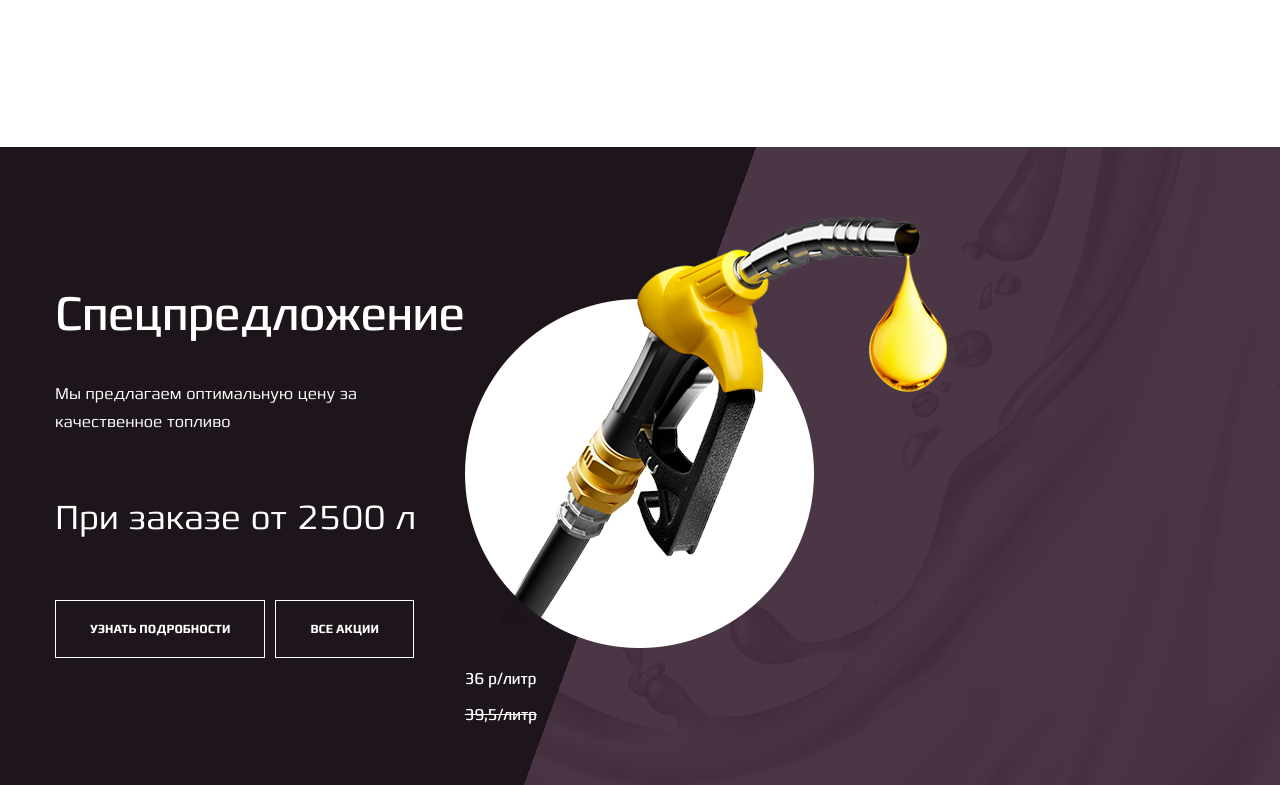
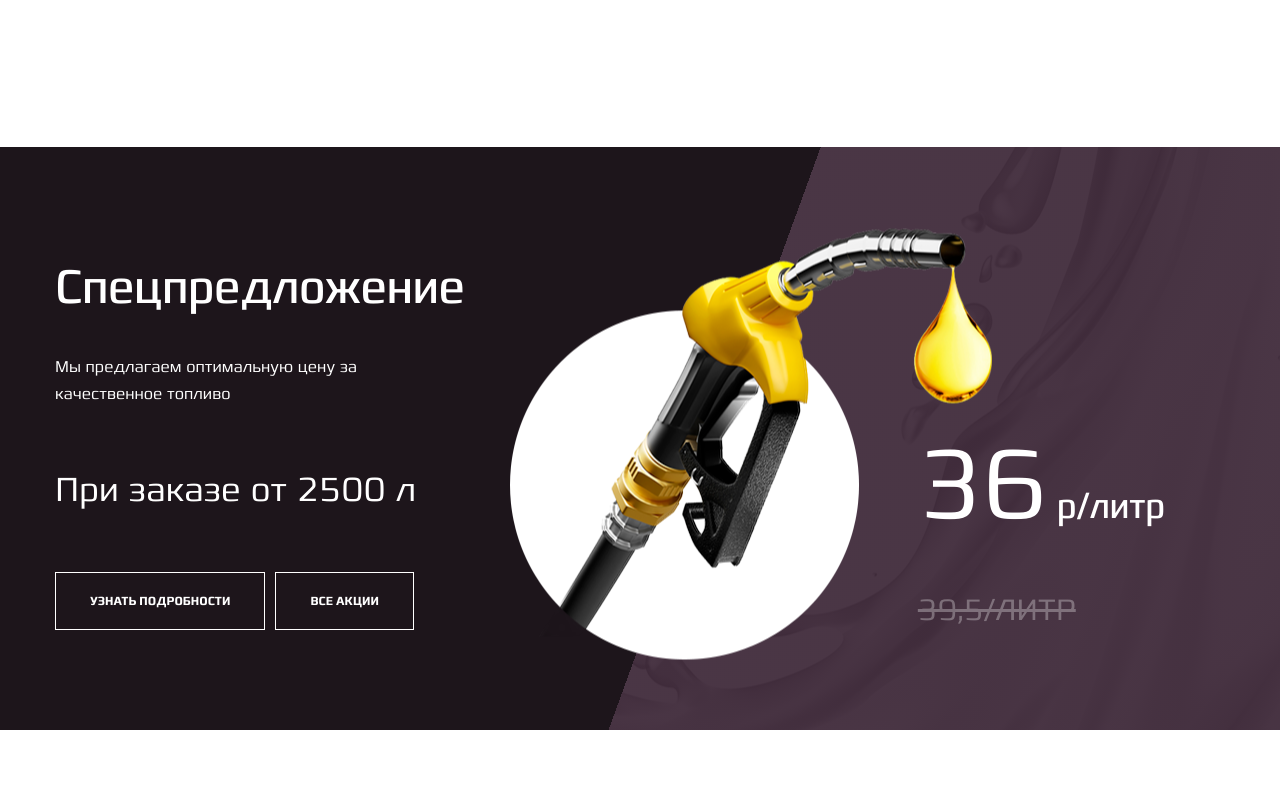
Before and after one commit to kirillgenets/cotn, a website: page www/index.html in a window 1280 px wide. Shown: the part 3571-4356 px from the top of the page. After the commit the page ends 4301 px from the top, so only its background shows below. Drawn offline with nearby package versions, Linux system fonts and the light colour scheme; files that its build step writes are made by us from their sources; files whose address does not match are found by name.

Commit message:
special-offer desktop is ready

```diff
--- a/www/index.html
+++ b/www/index.html
@@ -790,7 +790,7 @@
 				<div class="special-offer__preview">
 					<img class="special-offer__img" src="../img/fuel-column.png" alt="Изображение колонки с топливом">
 					<div class="special-offer__prices">
-						<p class="special-offer__old-price">
+						<p class="special-offer__new-price">
 							<span class="special-offer__price-value">36</span> р/литр
 						</p>
 						<del class="special-offer__old-price">39,5/литр</del>
--- a/www/scss/_special-offer.scss
+++ b/www/scss/_special-offer.scss
@@ -3,11 +3,11 @@ SPECIAL OFFER
 *************/
 
 .special-offer {
-	padding-top: 70px;
-	padding-bottom: 60px;
+	padding-top: 110px;
+	padding-bottom: 100px;
 
 	background: rgb(29,21,27);
-	background: linear-gradient(110deg, rgba(29,21,27,1) 50%, rgba(255,255,255,0) 50%), linear-gradient(114deg, rgba(64,43,59,0.95) 0%, rgba(64,43,59,0.95) 100%), url(../img/fuel.png);
+	background: linear-gradient(110deg, rgba(29,21,27,1) 55%, rgba(255,255,255,0) 55%), linear-gradient(114deg, rgba(64,43,59,0.95) 0%, rgba(64,43,59,0.95) 100%), url(../img/fuel.png);
 	background-repeat: no-repeat;
 	background-position: right center;
 
@@ -16,10 +16,13 @@ SPECIAL OFFER
 
 .special-offer__wrapper {
 	display: flex;
-	align-items: center;
+	align-items: flex-end;
+	justify-content: space-between;
 
 	width: 1170px;
 	margin: 0 auto;
+
+	position: relative;
 }
 
 .special-offer__title {
@@ -87,6 +90,42 @@ SPECIAL OFFER
 	transition: 0.3s;
 }
 
+.special-offer__preview {
+	padding-right: 60px;
+}
+
+.special-offer__img {
+	position: absolute;
+	left: 455px;
+	top: 50%;
+
+	transform: translateY(-50%);
+}
+
+.special-offer__new-price {
+	margin-top: 0;
+	margin-bottom: 40px;
+
+	font-size: 36px;
+}
+
+.special-offer__price-value {
+	font-family: $fr-l;
+	font-size: 99px;
+	font-weight: 200;
+}
+
+.special-offer__old-price {
+	margin: 0;
+
+	font-family: $fr-l;
+	font-size: 30px;
+	font-weight: 200;
+	text-transform: uppercase;
+
+	opacity: 0.3;
+}
+
 /*RESPONSIVE*/
 
 @media screen and (min-width: 768px) {
```
